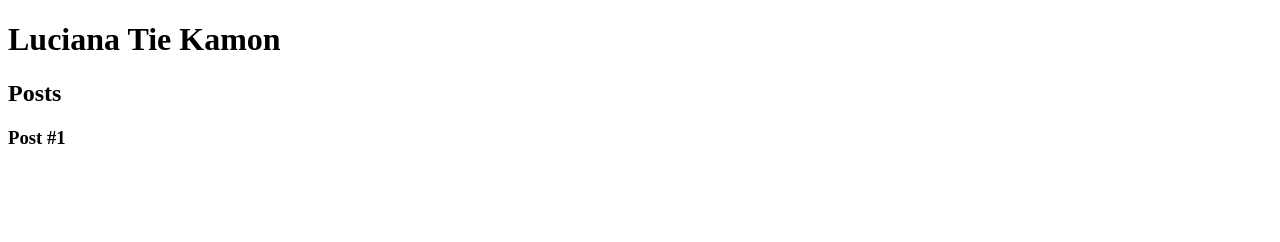
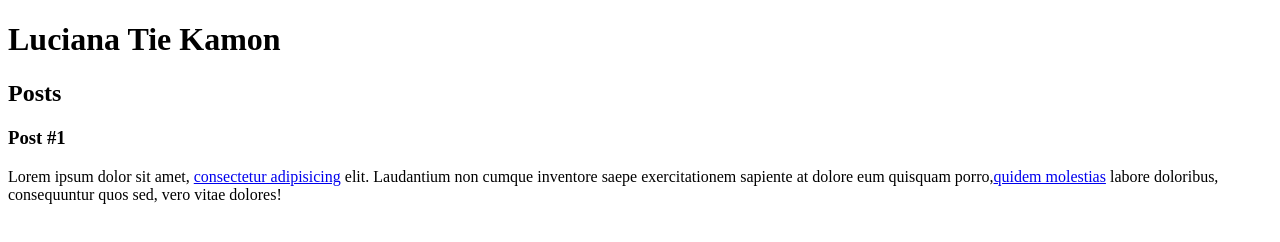
Before and after one commit to lutie0920/Aula-de-HTML5, a plain HTML site: page index.html in a window 1280 px wide. Drawn offline with Linux system fonts and the light colour scheme.

Commit message:
Aula tags para texto e links

```diff
--- a/index.html
+++ b/index.html
@@ -16,6 +16,7 @@
                 <header>
                     <h3>Post #1</h3>
                 </header>
+                <p>Lorem ipsum dolor sit amet, <a href = 'https://br.linkedin.com/in/luciana-assistenteadm' target = '_blank'> consectetur adipisicing</a> elit. Laudantium non cumque inventore saepe exercitationem sapiente at dolore eum quisquam porro,<a href = 'lucianatie09@gmail.com'>quidem molestias</a>  labore doloribus, consequuntur quos sed, vero vitae dolores!</p>
             </article>
         </section>
         <footer></footer>
```
